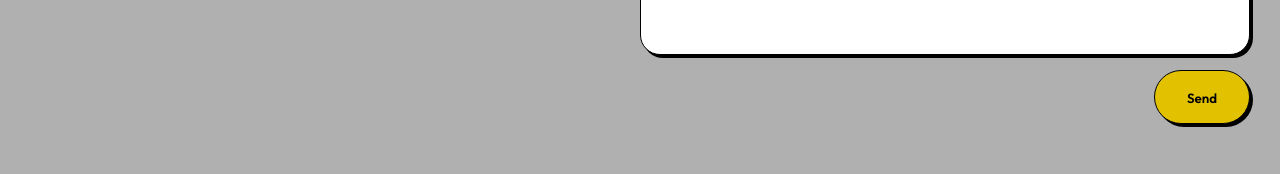
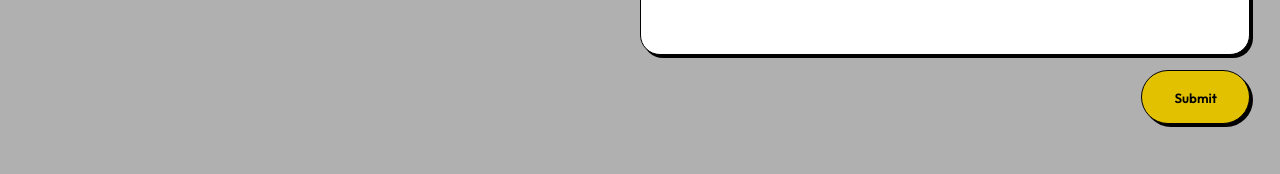
Before and after one commit to robjeybee/robjeybee-portfolio, a React (Vite) app: page / in a window 1280 px wide. Shown: the part 4696-4870 px from the top of the page. Built offline with nearby package versions, Linux system fonts and the light colour scheme.

Commit message:
used useState to check if the button is clicked to create a popup button effect, and enabled the input fields to clear on click

```diff
--- a/src/components/Contact.jsx
+++ b/src/components/Contact.jsx
@@ -1,4 +1,4 @@
-import React, { useRef } from "react";
+import React, { useRef, useState } from "react";
 import "../styles/contact.scss";
 import "../styles/socials.scss"
 import Socials from "./Socials";
@@ -22,8 +22,20 @@ const Contact = () => {
         (error) => {
           console.log('FAILED...', error.text);
         },
-      );
+    );
+
+    form.current.reset();
   };
+
+  const [isClicked, setIsClicked] = useState(false)
+
+  const handleClick = () => {
+     console.log("Hello World");
+    setIsClicked(!isClicked);
+       setTimeout(() => {
+      setIsClicked(false);
+    }, 300);
+  }
 
   return (
      <div className="contact">
@@ -52,12 +64,14 @@ const Contact = () => {
           </div>
  <form className="contact-form" ref={form} onSubmit={sendEmail}>
       <label>Name</label>
-      <input type="text" name="user_name" placeholder="Your name"/>
+      <input type="text" name="user_name" placeholder="Your name" required="required"/>
       <label>Email</label>
-      <input type="email" name="user_email" placeholder="Your email"/>
+      <input type="email" name="user_email" placeholder="Your email" required="required"/>
       <label>Message</label>
       <textarea name="message" placeholder="Let me talk to ya! Yeah!"/>
-      <input className="contact-button" type="submit" value="Send"/>
+      <button onClick={handleClick}  className={`contact-button ${isClicked ? 'reverse-hover' : '' && (
+        <p>Email sent!</p>
+      )}`} type="submit" value="Send" required="required" >Submit</button>
     </form>
         </div>
       </div>
--- a/src/styles/contact.scss
+++ b/src/styles/contact.scss
@@ -121,6 +121,12 @@ textarea {
     cursor: pointer;
 }
 
+.contact-button.reverse-hover {
+    box-shadow: none;
+    transform: none;
+}
+
+
 @media screen and (max-width: 767px) {
 
     .contact-info,
```
